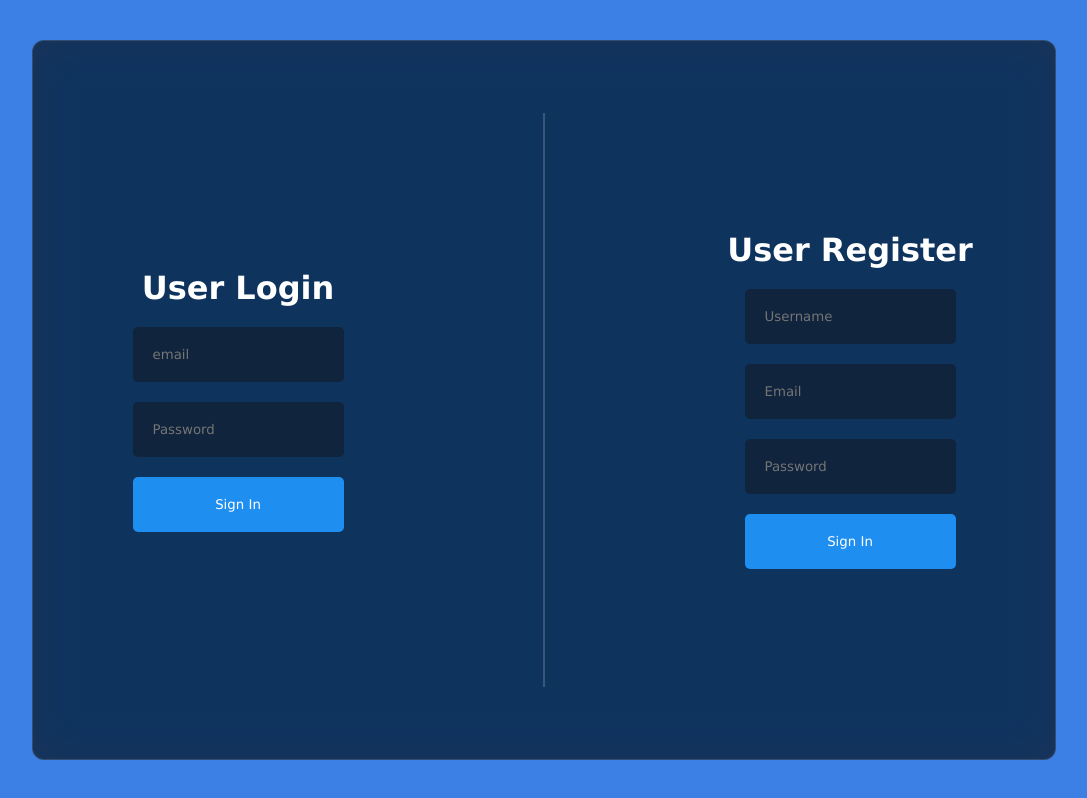
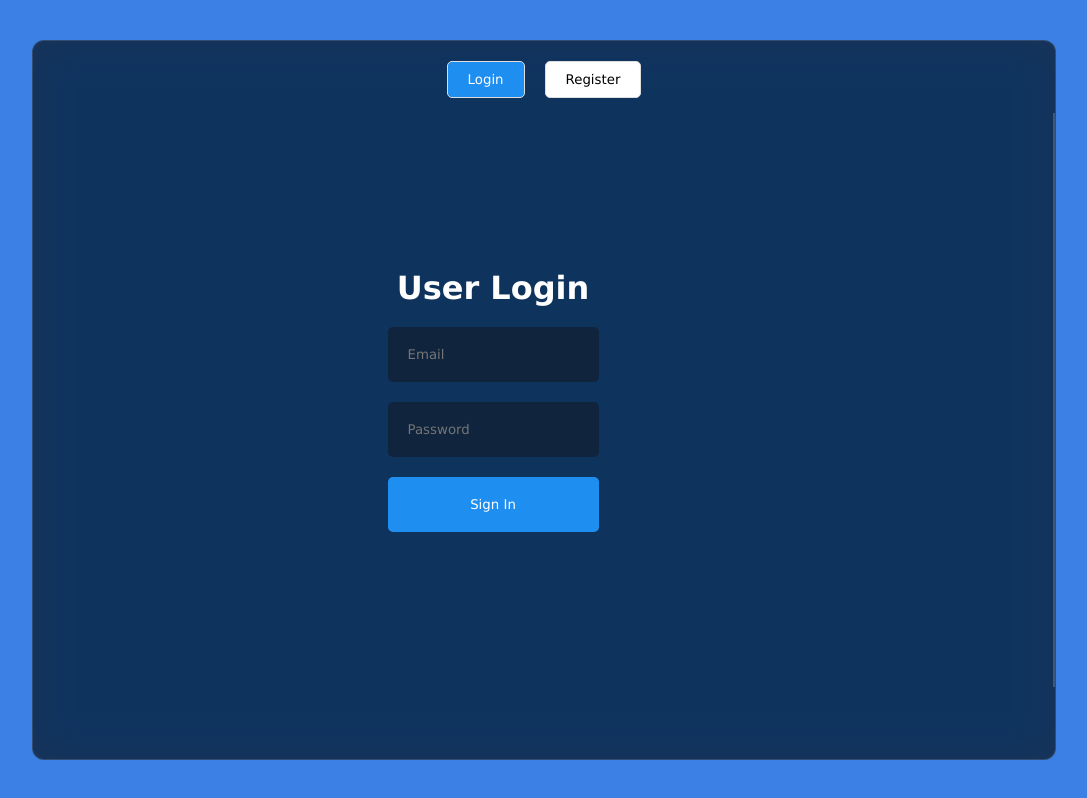
Before and after one commit to Fenmora/AQA-ChatTest, a React (Vite) app: page / in a window 1280 px wide. Shown: the whole page, without its empty margins (96-1183 px from the left). Built offline with nearby package versions, Linux system fonts and the light colour scheme; no server answers; the HTML template or start-up script is replaced by a standard one.

Commit message:
toggle for User Login & register

```diff
--- a/package.json
+++ b/package.json
@@ -18,6 +18,8 @@
     "zustand": "^4.5.5"
   },
   "devDependencies": {
+    "@testing-library/jest-dom": "^6.5.0",
+    "@testing-library/react": "^16.0.1",
     "@types/react": "^18.2.66",
     "@types/react-dom": "^18.2.22",
     "@vitejs/plugin-react": "^4.2.1",
@@ -25,6 +27,8 @@
     "eslint-plugin-react": "^7.34.1",
     "eslint-plugin-react-hooks": "^4.6.0",
     "eslint-plugin-react-refresh": "^0.4.6",
+    "firebase-mock": "^2.3.2",
+    "jest": "^29.7.0",
     "vite": "^5.2.0"
   }
 }
--- a/src/components/login/Login.jsx
+++ b/src/components/login/Login.jsx
@@ -1,13 +1,13 @@
-
-import './login.css'
+import './login.css';
 import { useState } from "react";
-import { toast } from 'react-toastify'
+import { toast } from 'react-toastify';
 import { signInWithEmailAndPassword, createUserWithEmailAndPassword } from "firebase/auth";
-import {auth, db} from '../../../lib/firebase';
-import {doc, setDoc} from 'firebase/firestore';
+import { auth, db } from '../../../lib/firebase';
+import { doc, setDoc } from 'firebase/firestore';
 
 const Login = () => {
     const [loading, setLoading] = useState(false);
+    const [isLogin, setIsLogin] = useState(true);
 
     const handleLogin = async (e) => {
         e.preventDefault();
@@ -25,6 +25,7 @@ const Login = () => {
           setLoading(false);
         }
     };
+
     const handleRegister = async (e) => {
         e.preventDefault();
         setLoading(true);
@@ -55,26 +56,41 @@ const Login = () => {
 
     return (
         <div className="login">
-        <div className="item">
-        <h1>User Login </h1>
+            <div className="overlay">
+                <div className="toggle-buttons">
+                    <button
+                        className={`toggle-button ${isLogin ? 'active' : ''}`}
+                        onClick={() => setIsLogin(true)}
+                    >
+                        Login
+                    </button>
+                    <button
+                        className={`toggle-button ${!isLogin ? 'active' : ''}`}
+                        onClick={() => setIsLogin(false)}
+                    >
+                        Register
+                    </button>
+                </div>
+            </div>
+            <div className={`item ${isLogin ? 'active' : ''}`}>
+                <h1>User Login</h1>
                 <form onSubmit={handleLogin}>
-            <input type='text' placeholder='email' name="email"/>
-            <input type='password' placeholder='Password' name="password"/>
+                    <input type='text' placeholder='Email' name="email" />
+                    <input type='password' placeholder='Password' name="password" />
                     <button disabled={loading}>{loading ? "Loading" : "Sign In"}</button>
                 </form>
             </div>
-        <div className="separator"></div>
-        <div className="item">
-        <h1>User Register </h1>
+            <div className={`item ${!isLogin ? 'active' : ''}`}>
+                <h1>User Register</h1>
                 <form onSubmit={handleRegister}>
-            <input type='text' placeholder='Username' name="username"/>
-            <input type='text' placeholder='Email' name="email"/>
-            <input type='password' placeholder='Password' name="password"/>
-            <button disabled={loading}>{loading ? "Loading" : "Sign In"}</button>
+                    <input type='text' placeholder='Username' name="username" />
+                    <input type='text' placeholder='Email' name="email" />
+                    <input type='password' placeholder='Password' name="password" />
+                    <button disabled={loading}>{loading ? "Loading" : "Register"}</button>
                 </form>
             </div>
+            <div className="separator"></div>
         </div>
-
     );
 }
 
--- a/src/components/login/login.css
+++ b/src/components/login/login.css
@@ -1,9 +1,13 @@
+/* login.css */
+
 .login {
   width: 100%;
   height: 100%;
   display: flex;
   align-items: center;
   gap: 100px;
+  position: relative;
+
 
 .item {
   flex: 1;
@@ -11,6 +15,12 @@
   flex-direction: column;
   align-items: center;
   gap: 20px;
+  display: none;
+}
+
+.item.active {
+  display: flex;
+}
 
 form {
   display: flex;
@@ -18,6 +28,7 @@
   align-items: center;
   justify-content: center;
   gap: 20px;
+}
 
 input {
   padding: 20px;
@@ -26,23 +37,6 @@
   background-color: rgba(17, 25, 40, 0.6);
   color: white;
   border-radius: 5px;
-        }
-
-        label {
-          width: 100%;
-          display: flex;
-          align-items: center;
-          justify-content: space-between;
-          cursor: pointer;
-          text-decoration: underline;
-
-          img {
-            width: 50px;
-            height: 50px;
-            border-radius: 10px;
-            object-fit: cover;
-            opacity: 0.6;
-          }
 }
 
 button {
@@ -60,12 +54,40 @@
       background-color: #1f8ff19c;
   }
 }
-      }
-    }
 
 .separator {
   height: 80%;
   width: 2px;
   background-color: #dddddd35;
 }
+
+.overlay {
+  position: absolute;
+  width: 100%;
+  top: 0;
+  left: 0;
+  display: flex;
+  justify-content: center;
+  padding: 20px;
+  z-index: 1;
 }
+
+.toggle-buttons {
+  display: flex;
+  gap: 20px;
+}
+
+.toggle-button {
+  padding: 10px 20px;
+  border: 1px solid #ddd;
+  background: #fff;
+  color: #000;
+  border-radius: 5px;
+  cursor: pointer;
+}
+
+.toggle-button.active {
+  background: #1f8ef1;
+  color: #fff;
+}
+}
```
Also changed, not shown: 1 other file (tests, documents, lock files or other folders). Lines whose indentation alone changed are shown as unchanged.
